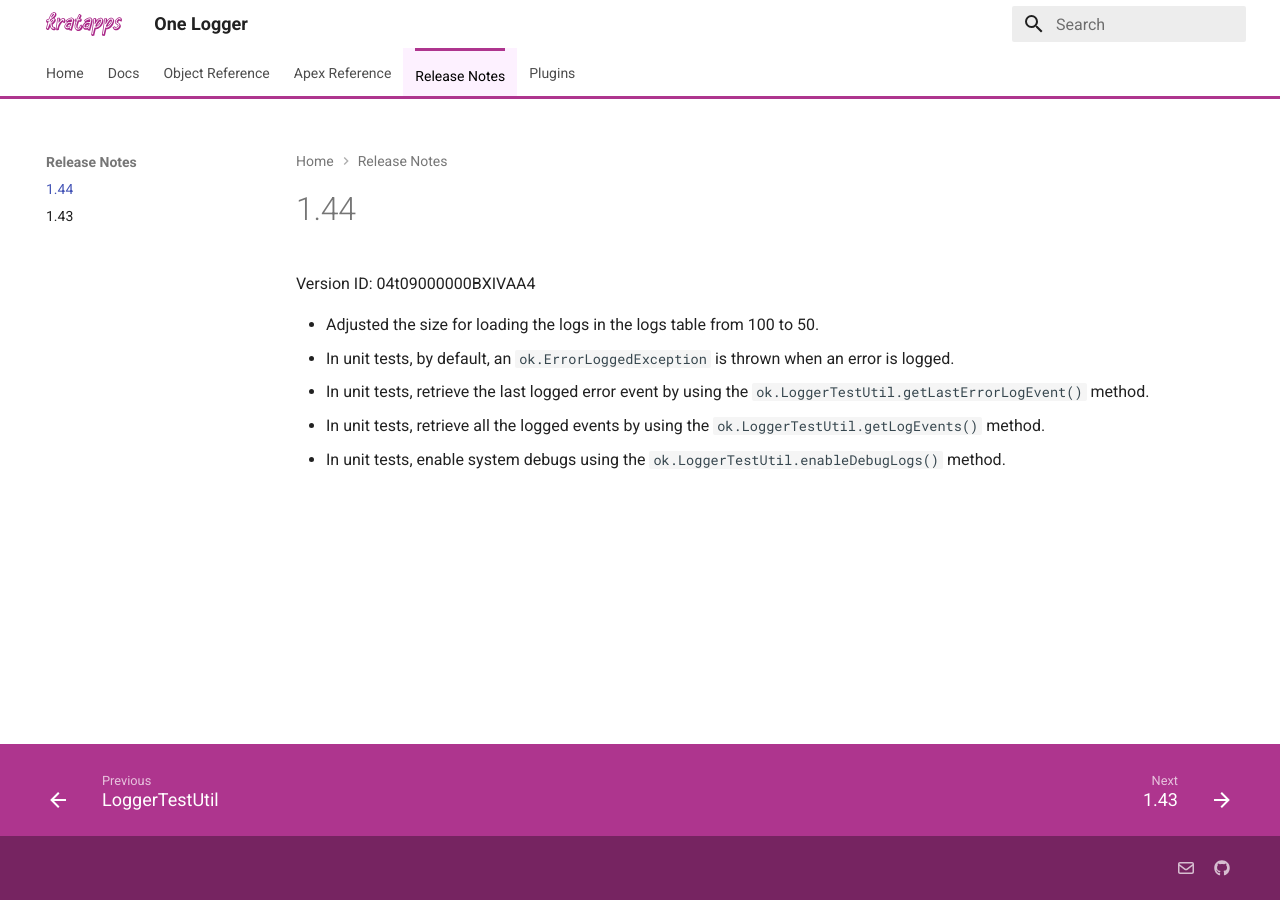
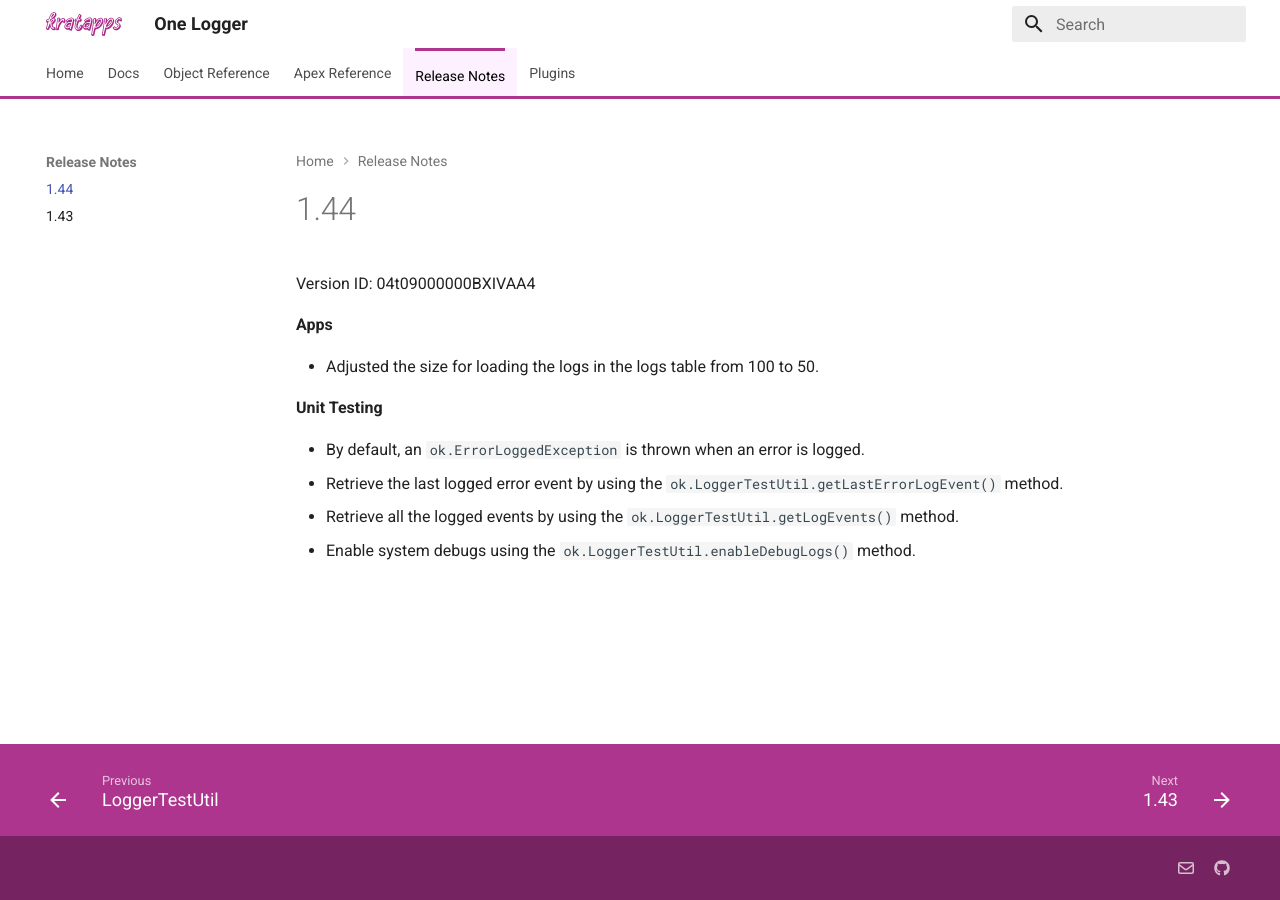
Before and after one commit to kratapps/one-logger-kratapps-com, an MkDocs documentation site: the page built from docs/release-notes/1.44.md, in a window 1280 px wide. Built offline with MkDocs 1.6.1 and Material for MkDocs 9.7.7, drawn with Linux system fonts in a browser that asks for light colours.

Commit message:
Update release notes.

```diff
--- a/docs/release-notes/1.44.md
+++ b/docs/release-notes/1.44.md
@@ -2,12 +2,15 @@
 
 Version ID: 04t09000000BXIVAA4
 
+**Apps**
+
 -   Adjusted the size for loading the logs in the logs table from 100 to 50.
--   In unit tests, by default, an `ok.ErrorLoggedException` is thrown when an
-    error is logged.
--   In unit tests, retrieve the last logged error event by using the
+
+**Unit Testing**
+
+-   By default, an `ok.ErrorLoggedException` is thrown when an error is logged.
+-   Retrieve the last logged error event by using the
     `ok.LoggerTestUtil.getLastErrorLogEvent()` method.
--   In unit tests, retrieve all the logged events by using the
+-   Retrieve all the logged events by using the
     `ok.LoggerTestUtil.getLogEvents()` method.
--   In unit tests, enable system debugs using the
-    `ok.LoggerTestUtil.enableDebugLogs()` method.
+-   Enable system debugs using the `ok.LoggerTestUtil.enableDebugLogs()` method.
```
Also changed, not shown: docs/release-notes/1.43.md (+4 -1 lines), docs/release-notes/1.45.md (+6 -0 lines).
